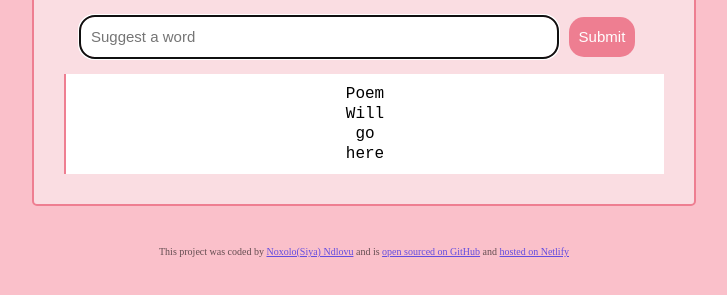
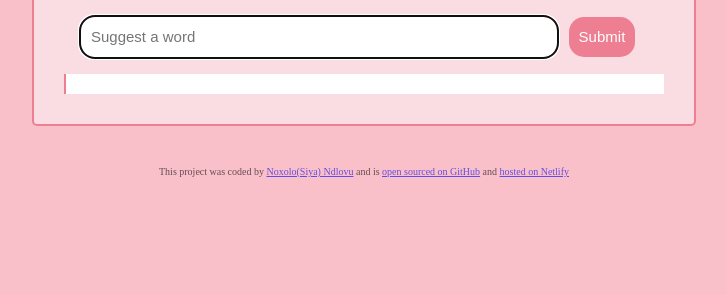
Before and after one commit to SiiyaN/poem-generator, a plain HTML site: page index.html in a window 1280 px wide. Shown: the part 155-450 px from the top of the page, without its empty margins (276-1003 px from the left). Drawn offline with nearby package versions, Linux system fonts and the light colour scheme.

Commit message:
Added more instruction on the Ai context

```diff
--- a/index.html
+++ b/index.html
@@ -23,15 +23,7 @@
         />
         <input type="submit" class="submit-button" />
       </form>
-      <div id="poem" class="poem">
-        Poem
-        <br />
-        Will
-        <br />
-        go
-        <br />
-        here
-      </div>
+      <div id="poem" class="poem"></div>
     </div>
 
     <script src="src/index.js"></script>
--- a/src/index.js
+++ b/src/index.js
@@ -5,7 +5,7 @@ function generatePoem(event) {
   let userInput = document.querySelector(".text-box").value;
   let prompt = `Generate a short Zulu poem using the word "${userInput}".`;
   let context =
-    "You are a creative ai who know how to rhyme with words, please generate a 4 line poem for every word submitted using the input form. Generate a new poem for every word submitted.Separate each line with a <br/>";
+    "You are a creative ai who know how to rhyme with words, please generate a 4 line Zulu poem for every word submitted using the input form. Generate a new poem for every word submitted.Separate each line with a <br/>, your lines must not have commas.";
   let apiURL = `https://api.shecodes.io/ai/v1/generate?prompt=${prompt}&context=${context}&key=${apiKey}`;
 
   axios.get(apiURL).then(returnPoem);
--- a/src/style.css
+++ b/src/style.css
@@ -40,7 +40,6 @@ h1 {
   padding: 10px;
   line-height: 20px;
   border-left: solid 2px rgb(238, 126, 145);
-  text-align: center;
 }
 
 form {
```
